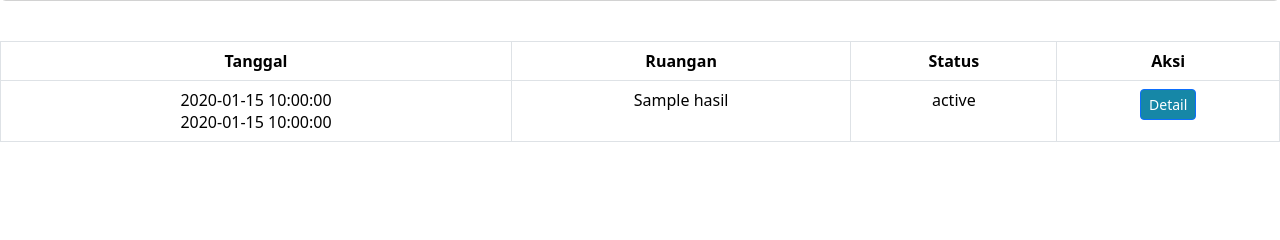
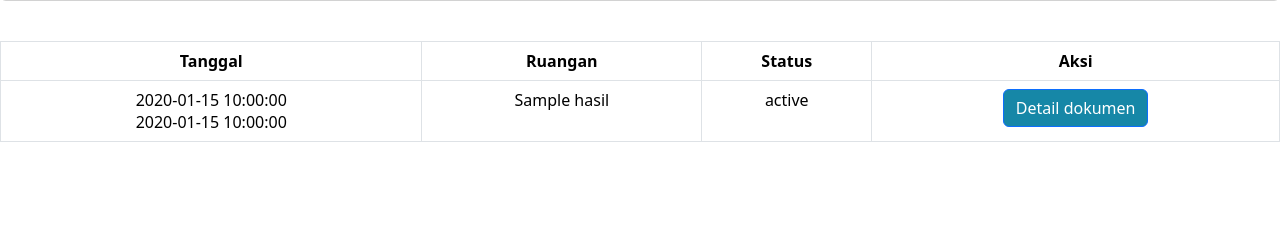
Before and after one commit to Made-Budhi/Broom-project, a CodeIgniter app: the page made by application/views/menu_peminjam/dashboard.php in a window 1280 px wide. Shown: the part 361-601 px from the top of the page. Run offline with CodeIgniter, Linux system fonts and the light colour scheme; tables that the repository leaves empty hold one stand-in row (values such as "Sample post"); the template is opened without the code that fills it: most values are stand-ins (such as "Sample title", 1, 10 or a date in 2020).

Commit message:
feat(views/menu_peminjam): detail button now can generate a pdf preview

```diff
--- a/application/views/menu_peminjam/dashboard.php
+++ b/application/views/menu_peminjam/dashboard.php
@@ -40,7 +40,7 @@
     <tbody>
       <?php
       $no = 1;
-      view_data($hasil, 'date_start', 'date_end', 'name', 'reservasi_status');
+      view_data($hasil, 'reservasi_id', 'date_start', 'date_end', 'name', 'reservasi_status');
       foreach ($hasil as $data):
       ?>
         <tr>
@@ -50,7 +50,7 @@
 
           <!-- TODO Detail mengarah ke arah PDF form -->
           <td class="text-center">
-            <button type="button" class="btn btn-sm btn-primary">Detail</button>
+			  <a target="_blank" href="<?= site_url('Cpimpinan/lihatPDF/' . $data->reservasi_id) ?>" class="btn btn-primary">Detail dokumen</a>
           </td>
         </tr>
       <?php
@@ -59,3 +59,7 @@
       ?>
     </tbody>
 </table>
+
+<script>
+
+</script>
```
